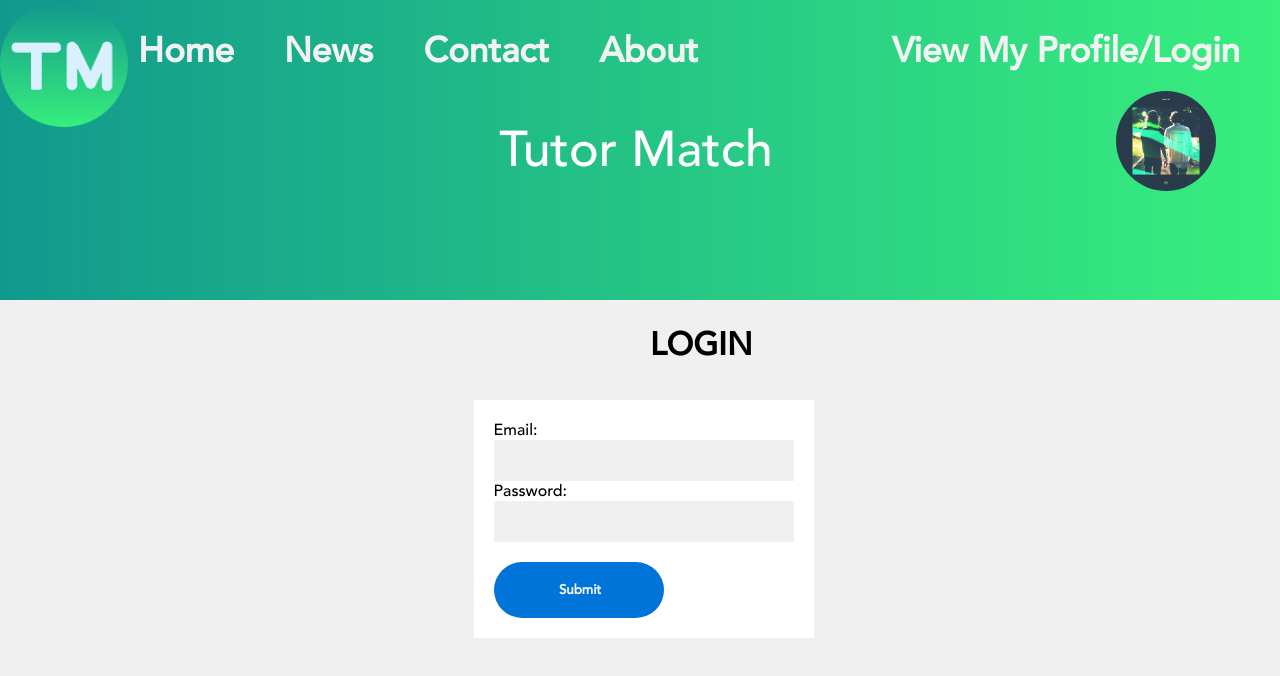
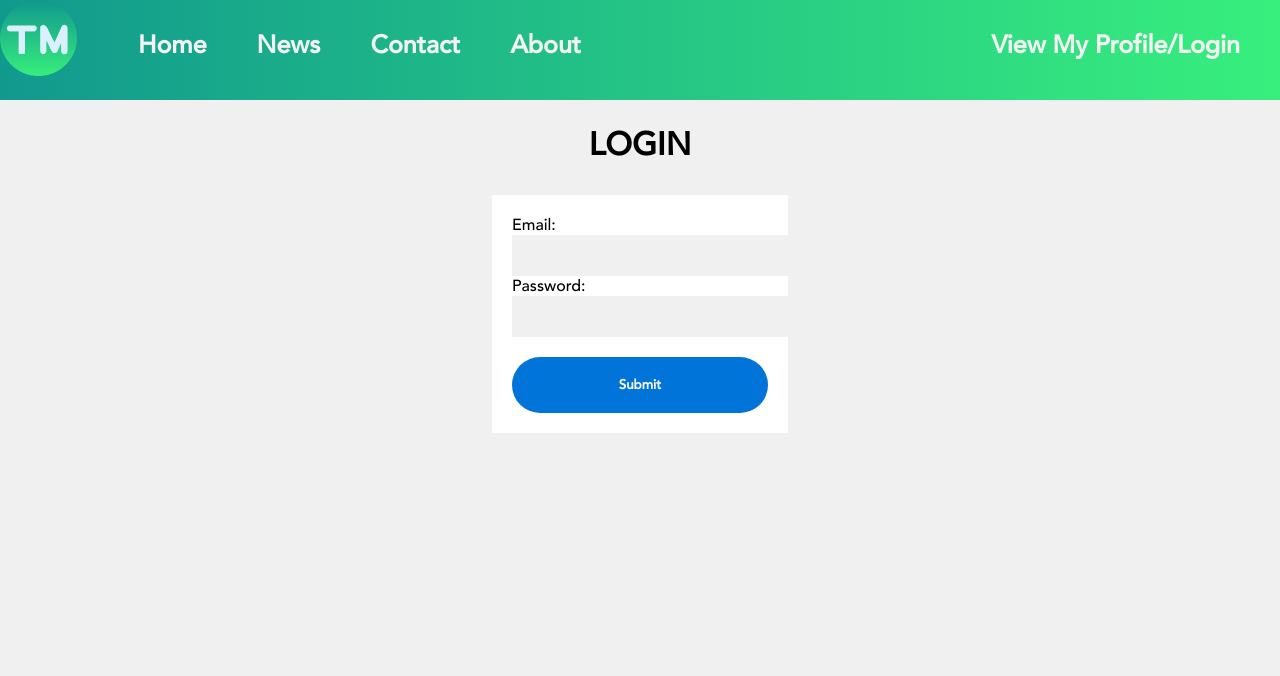
Before and after one commit to kevinwang27/TutorMatch, a website: page public/login.html in a window 1280 px wide. Drawn offline with Linux system fonts and the light colour scheme.

Commit message:
changed formatting

```diff
--- a/public/assets/css/home.css
+++ b/public/assets/css/home.css
@@ -18,7 +18,6 @@ z-index: -2;
 
 #search {
     top: 90%;
-    padding-top: -25px;
     position: absolute;
     left: 30%;
     padding-bottom: -20px;
@@ -33,22 +32,13 @@ z-index: -2;
     font-size: 50px;
 }
 
-#profilepic {
-    position: absolute;
-    top: 25%;
-    border-radius: 50%;
-    right: 5%;
-    width: 100px;
-    font-size: 50px;
-}
-
 
 /* Add a black background color to the top navigation */
 .topnav {
     background: linear-gradient(to right, #11998e,
 #38ef7d);
     overflow: hidden;
-    height: 300px;
+    height: 100px;
 }
 
 /* Style the links inside the navigation bar */
@@ -63,13 +53,13 @@ z-index: -2;
     padding-left: 10px;
     margin-right: 30px;
     text-decoration: none;
-    font-size: 35px;
+    font-size: 25px;
 }
 
 
 #logo {
     position: absolute;
-    width:10%;
+    width:6%;
 }
 /* Change the color of links on hover */
 
--- a/public/assets/css/login.css
+++ b/public/assets/css/login.css
@@ -22,10 +22,11 @@ body
 #form {
    /*width: 100px;
    height: 50px;*/
-   position: absolute;
-   top: 400px;
-   left: 37%;
+   margin-left: auto;
+   margin-right: auto;
+   width: 20%;
    padding: 20px;
+   margin-top: 30px;
    background-color: white;
 }
 
@@ -38,19 +39,14 @@ button {
   /*animation-name: fadeIn;
   animation-duration: 3s;*/
   /*height: 30px;*/
+  margin-left: auto;
+  margin-right: auto;
   border: 5px solid transparent;
   background: #0074D9;
   color: #F5F5F5;
   border-radius: 40px;
   padding: 15px 30px;
-  overflow: hidden;
-  width: 170px;
-  transition:
-    all        1.2s,
-    border     0.5s 1.2s,
-    box-shadow 0.3s 1.5s;
-  white-space: nowrap;
-  text-indent: 23px;
+  width: 100%;
   font-weight: bold;
 }
 
@@ -99,22 +95,12 @@ button {
     font-size: 50px;
 }
 
-#profilepic {
-    position: absolute;
-    top: 25%;
-    border-radius: 50%;
-    right: 5%;
-    width: 100px;
-    font-size: 50px;
-}
-
-
 /* Add a black background color to the top navigation */
 .topnav {
     background: linear-gradient(to right, #11998e,
 #38ef7d);
     overflow: hidden;
-    height: 300px;
+    height: 100px;
 }
 
 /* Style the links inside the navigation bar */
@@ -129,13 +115,13 @@ button {
     padding-left: 10px;
     margin-right: 30px;
     text-decoration: none;
-    font-size: 35px;
+    font-size: 25px;
 }
 
 
 #logo {
     position: absolute;
-    width:10%;
+    width:6%;
 }
 
     input[type=submit] {
--- a/public/login.html
+++ b/public/login.html
@@ -23,12 +23,9 @@
 				<a href = "#profile">View My Profile/Login</a>
 			</span>
 		</div>
-		<span id="title">Tutor Match</span>
-
-		<img src="imgs/Shelter.jpg" alt="profilepic" id = "profilepic">
 	</div>
 	<div id = "Login">
-		<h1 style = "margin-left: 650px; padding-top: 25px;">LOGIN</h1>
+		<h1 style = "text-align: center; padding-top: 25px;">LOGIN</h1>
 	</div>
 
 
@@ -43,9 +40,7 @@
 		  <input type="text" email="email"><br>
 		  	Password:<br>
 		  <input type="text" password="password"> <br> <br>
-		  <button class = "submit">
-		 	<p id = "sub" style = "margin-left: -20px;">Submit</p>
-		  </button>
+		  <button type = "submit">Submit</button>
 		</form>
 	</div>
 
```
Also changed, not shown: package.json (+0 -14 lines), public/home.html (+0 -4 lines), public/imgs/Shelter.jpg (deleted).
